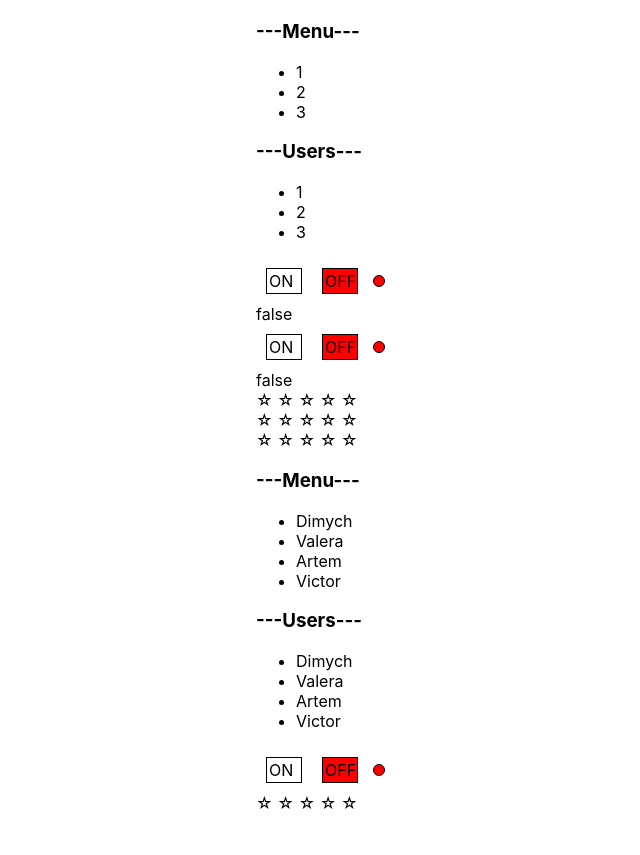
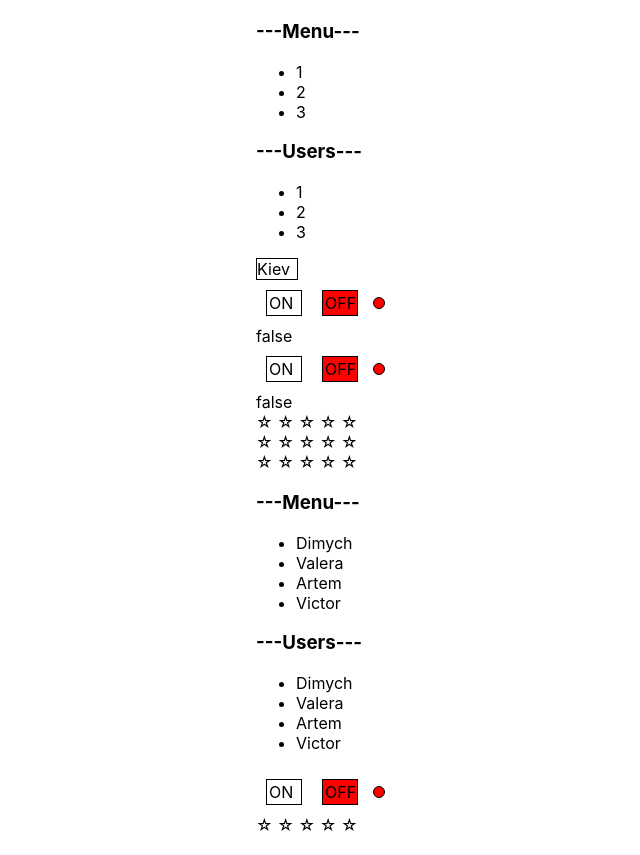
Before and after one commit to kovernikov/react_kabzda, a React (Create React App) app: page / in a window 1280 px wide. Shown: the whole page, without its empty margins (84-724 px from the left). Before the commit the page ends 833 px from the top, so only its background shows below. Built offline with nearby package versions, Linux system fonts and the light colour scheme.

Commit message:
lesson_15_projebal_zdelat_dz

```diff
--- a/src/App.tsx
+++ b/src/App.tsx
@@ -1,12 +1,12 @@
 import React, {useState} from 'react';
 import './App.css';
 import {UncontrolledAccordion} from './components/UncontrolledAccordion/UncontrolledAccordion';
-
 import {Rating} from './components/Rating/Rating';
 import {RatingValueType, UncontrolledRating} from './components/UncontrolledRating/UncontrolledRating';
 import {Accordion} from './components/Accordion/Accordion';
 import {UncontrolledOnOff} from './components/UncontrolledOnOff/UncontrolledOnOff';
 import {OnOff} from './components/OnOff/OnOff';
+import {Select} from './components/Select/Select';
 
 
 function App(props: any) {
@@ -15,6 +15,7 @@
     let [retingValue, setRetingValue] = useState<RatingValueType>(0)
     let [accordionCollapsed, setAccordionCollapsed] = useState<boolean>(false)
     let [switchOn, setSwitchOn] = useState<boolean>(false)
+    const [value, setValue] = useState('2')
 
     return (
         <div className={'app'}>
@@ -22,8 +23,17 @@
             <UncontrolledAccordion titleValue={'Menu'}/>
             <UncontrolledAccordion titleValue={'Users'}/>
 
+            <Select value={value}
+                    onChange={setValue}
+                    items={[
+                        {value: '1', title: 'Minsk'},
+                        {value: '2', title: 'Kiev'},
+                        {value: '3', title: 'Praha'},
+                    ]}/>
+
             <UncontrolledOnOff onChange={setSwitchOn}/> {switchOn.toString()}
             <UncontrolledOnOff onChange={setSwitchOn}/> {switchOn.toString()}
+
 
             <UncontrolledRating/>
             <UncontrolledRating/>
@@ -34,7 +44,7 @@
             }} items={props.items} onClick={props.onClick}/>
             <Accordion titleValue={'Users'} collapsed={accordionCollapsed} onChange={() => {
                 setAccordionCollapsed(!accordionCollapsed)
-            }} items={props.items}onClick={props.onClick}/>
+            }} items={props.items} onClick={props.onClick}/>
 
             <OnOff on={switchOn} onChange={setSwitchOn}/>
 
--- /dev/null
+++ b/src/components/Select/Select.module.css
@@ -0,0 +1,17 @@
+.select .main {
+    border: 1px solid black;
+    display: inline-block;
+    min-height: 20px;
+    min-width: 40px;
+}
+
+.items {
+    position: absolute;
+    padding: 5px;
+    border: 1px solid black;
+}
+
+.item.selected {
+    background-color: blue;
+    color: white;
+}
--- /dev/null
+++ b/src/components/Select/Select.tsx
@@ -0,0 +1,81 @@
+import React, {useState, KeyboardEvent, useEffect} from 'react';
+import styles from './Select.module.css'
+
+type ItemType = {
+    title: string
+    value: any
+}
+
+type SelectPropsType = {
+    value?: any
+    onChange: (value: any) => void
+    items: ItemType[]
+}
+
+function SelectComponent(props: SelectPropsType) {
+
+    const [active, setActive] = useState(false)
+    const [hoveredElementValue, setHoveredElementValue] = useState(props.value)
+
+    const selectedItem = props.items.find(i => i.value === props.value)
+    const hoveredItem = props.items.find(i => i.value === hoveredElementValue)
+
+    useEffect(() => {
+        setHoveredElementValue(props.value)
+    }, [props.value])
+
+    const toggleItems = () => setActive(!active)
+
+    const onItemClick = (value: any) => {
+        props.onChange(value);
+        toggleItems();
+    }
+
+    const onKeyUp = (e: KeyboardEvent<HTMLDivElement>) => {
+        if (e.key === 'ArrowDown' || e.key === 'ArrowUp') {
+            for (let i = 0; i < props.items.length; i++) {
+                if (props.items[i].value === hoveredElementValue) {
+                    const pretendentElement = e.key === 'ArrowDown'
+                        ? props.items[i + 1]
+                        : props.items[i - 1]
+                    if (pretendentElement) {
+                        props.onChange(pretendentElement.value);
+                        break;
+                    }
+                }
+            }
+            if (!selectedItem) {
+                props.onChange(props.items[0].value)
+            }
+        }
+
+        if (e.key === 'Enter' || e.key === 'Escape') {
+            setActive(false)
+        }
+    }
+
+    return (
+        <>
+            <div className={styles.select} onKeyUp={onKeyUp} tabIndex={0}>
+                <span className={styles.main} onClick={toggleItems}>
+                    {selectedItem && selectedItem.title}</span>
+                {
+                    active &&
+                    <div className={styles.items}>
+                        {props.items.map(i => <div
+                            onMouseEnter={() => {
+                                setHoveredElementValue(i.value)
+                            }}
+                            className={styles.item + ' ' + (hoveredItem === i ? styles.selected : '')}
+                            key={i.value}
+                            onClick={() => {
+                                onItemClick(i.value)
+                            }}
+                        >{i.title}</div>)}
+                    </div>
+                }
+            </div>
+        </>
+    );
+}
+export const Select = React.memo(SelectComponent)
```
Also changed, not shown: 1 other file (tests, documents, lock files or other folders).
